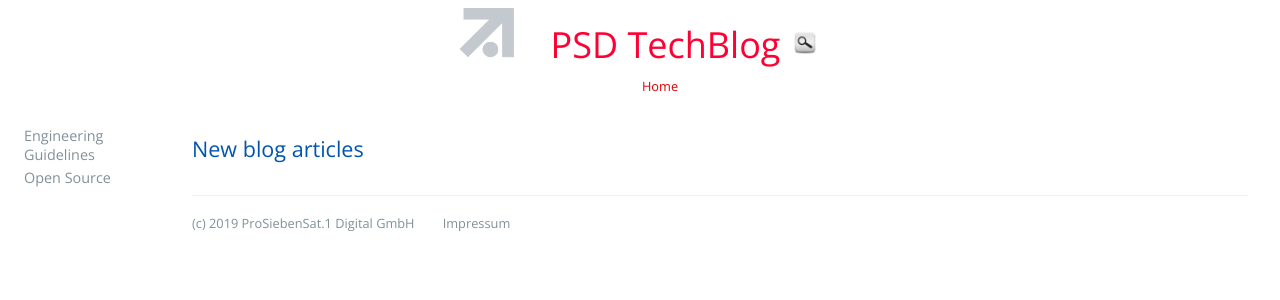
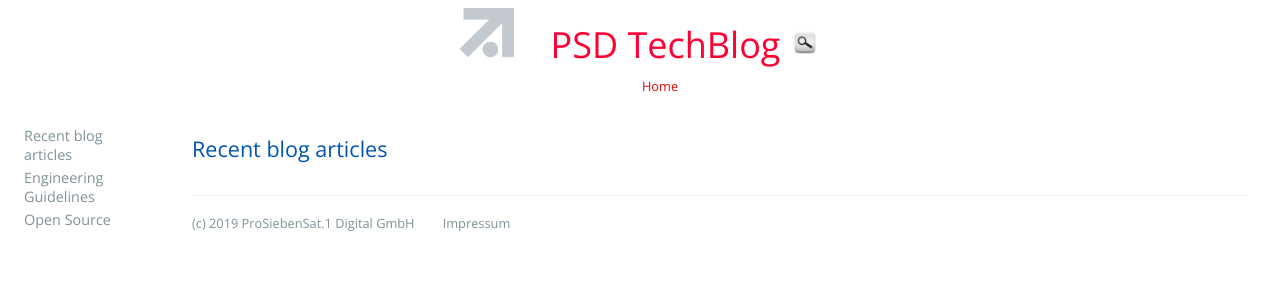
Before and after one commit to croedel/PSD-blog, a Jekyll site: the page built from blog.md, in a window 1280 px wide. Shown: the top 300 px of the page. Built offline with Jekyll 4.4.1, drawn with Linux system fonts in a browser that asks for light colours; our own code applies the rules of GitHub Pages for plain Markdown files.

Commit message:
Update blog.md

```diff
--- a/blog.md
+++ b/blog.md
@@ -1,4 +1,8 @@
-## New blog articles
+---
+nav-title: Open Source
+---
+
+## Recent blog articles
 
 {% for category in site.categories %}
   <h3>{{ category[0] }}</h3>
```
